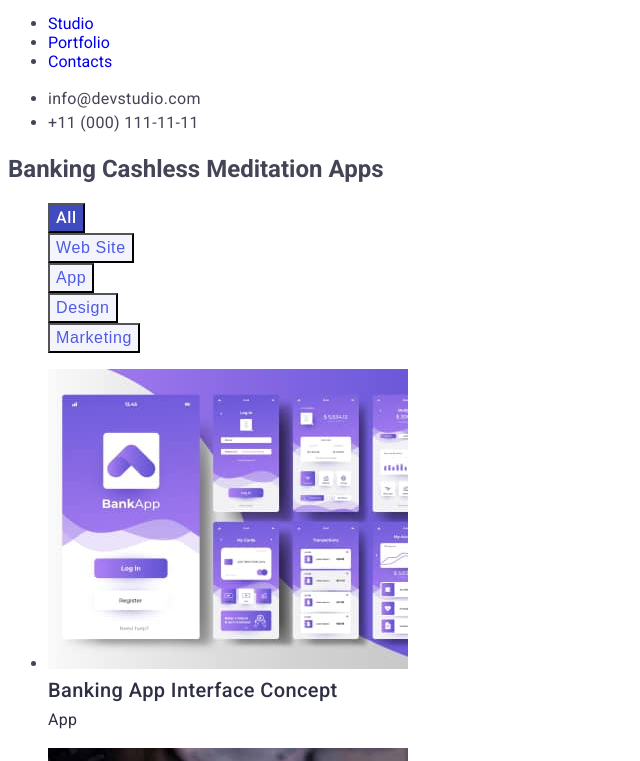
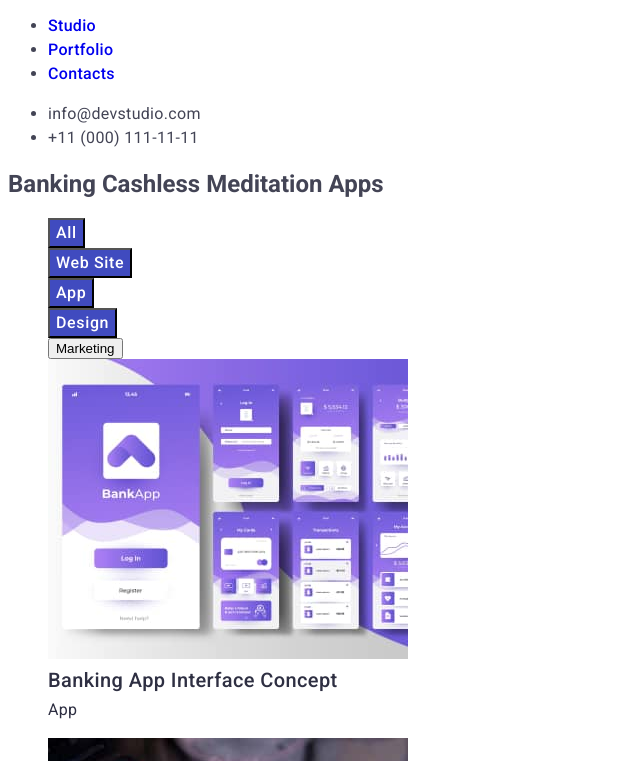
Before and after one commit to AdrianaIngrid/goit-markup-hw-02, a plain HTML site: page portfolio.html in a window 1280 px wide. Shown: the part 31-792 px from the top of the page, without its empty margins (0-640 px from the left). Drawn offline with Linux system fonts and the light colour scheme.

Commit message:
commit 5

```diff
--- a/css/styles.css
+++ b/css/styles.css
@@ -16,11 +16,13 @@ body {
 /*Link Clases*/
 .navbar-studio {
     text-decoration: none;
+    font-family: Roboto;
+    font-size: 16px;
+    font-weight: 500;
+    line-height: 1.5; /* 150% */
+    letter-spacing: 0.32px;
 }
-.nav-list {
-    list-style: none;
 
-}
 .list-buttons {
     list-style: none;
 }
@@ -94,23 +96,10 @@ cursor: pointer;
     text-align: center;
     line-height: 1.5;
     letter-spacing: 0.64px;
-    font-family: 'Roboto';
-}
+   }
 .all-filter-button:hover, .all-filter-button:focus {
     color: var(--white-color);
     cursor: pointer;
-}
-.filters-buttons {
-    background-color:var(--cloud-color);
-    color: var(--iris-color);
-    font-weight:500;
-    line-height: 1.5;
-    text-align: center;
-    font-size: 16px;
-    letter-spacing: 0.64px;
-}
-.filter-buttons:hover, .filter-buttons:focus {
-    color: var(--ocean-color);
 }
 .links-portfolio {
  text-decoration: none;
@@ -143,6 +132,9 @@ cursor: pointer;
 }
 .section-one {
     background-color: var(--navy-color);
+}
+.list-style {
+list-style: none;
 }
 /* Strategy-Punctuality...*/
 .section-2-titles {
--- a/portfolio.html
+++ b/portfolio.html
@@ -38,13 +38,12 @@
             <!--Butoane-->
             <ul class="list-buttons">
                 <li> <button type="button" class="all-filter-button">All</button></li>
-                <li> <button type="button" class="filters-buttons">Web Site</button></li>
-                <li> <button type="button" class="filters-buttons">App</button></li>
-                <li> <button type="button" class="filters-buttons">Design</button></li>
-                <li> <button type="button" class="filters-buttons">Marketing</button></li>
-            </ul>
+                <li> <button type="button" class="all-filter-button">Web Site</button></li>
+                <li> <button type="button" class="all-filter-button">App</button></li>
+                <li> <button type="button" class="all-filter-button">Design</button></li>
+                <li> <button type="button" class="all-filter-buttons">Marketing</button></li>
         <!--Row 1 Section with Banking-Cashless-Meditation App-->
-            <ul>
+
                 <li> <a href="#" class="links-portfolio">
                     <img src="./images/banking-app.jpg" alt="Bank's App Interface" width="360">
                     <h2 class="portfolio-titles">Banking App Interface Concept</h2>
@@ -63,9 +62,7 @@
                     <p class="portfolio-pharagraphs">App</p>
                     </a>
                 </li>
-            </ul>
         <!--Row 2 Section with Taxi-Scren Ilustration-Online Courses-->
-            <ul>
                 <li><a href="#" class="links-portfolio">
                     <img src="./images/taxi-service.jpg" alt="Taxi Services App " width="360">
                     <h2 class="portfolio-titles">Taxi Service</h2>
@@ -84,10 +81,7 @@
                     <p class="portfolio-pharagraphs">Marketing</p>
                     </a>
                 </li>
-            </ul>
-
             <!--Row 3 Section with Instagram food-Organic Food and Fresh Coffee-->
-            <ul>
                 <li><a href="#" class="links-portfolio">
                     <img src="./images/instagram-stories.jpg" alt="Man or woman using the technology" width="360">
                     <h2 class="portfolio-titles">Instagram Stories Concept</h2>
```
Also changed, not shown: index.html (+4 -4 lines).
